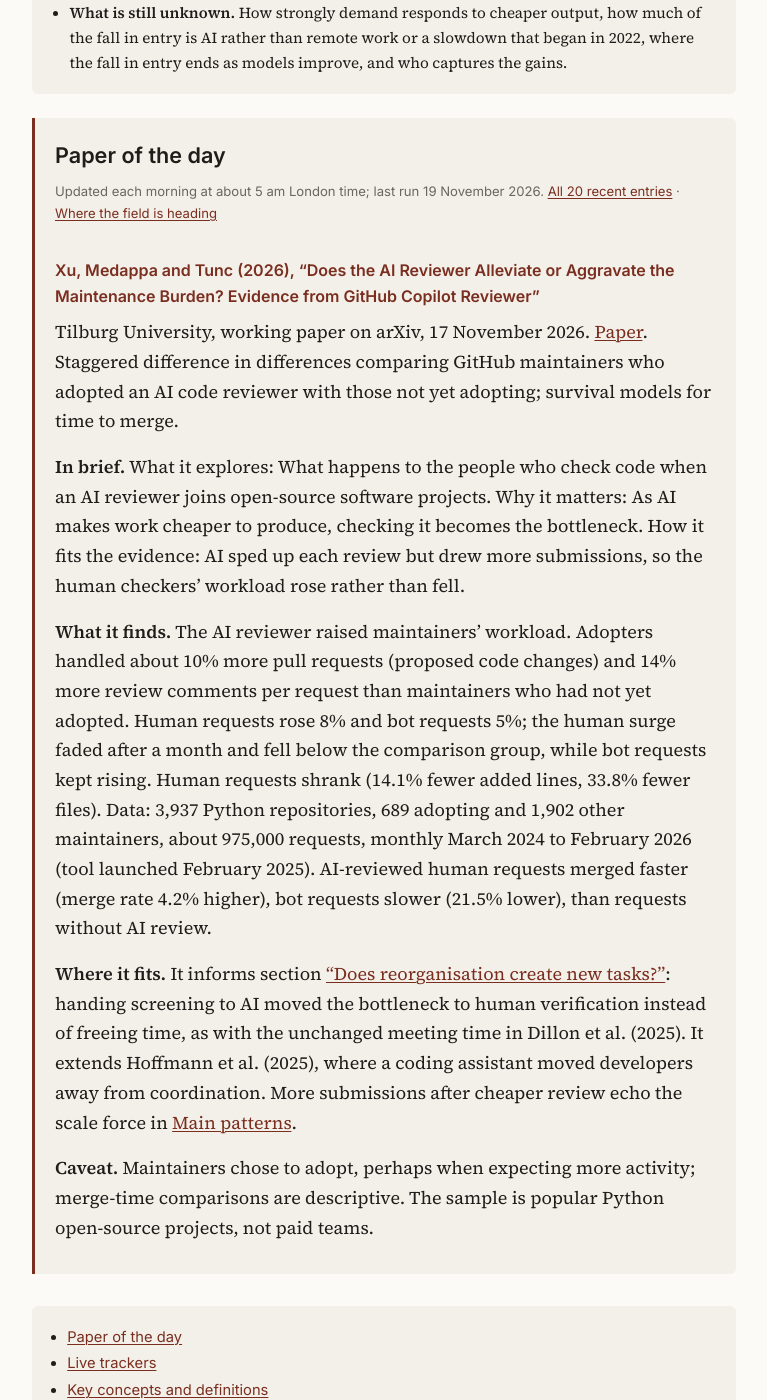
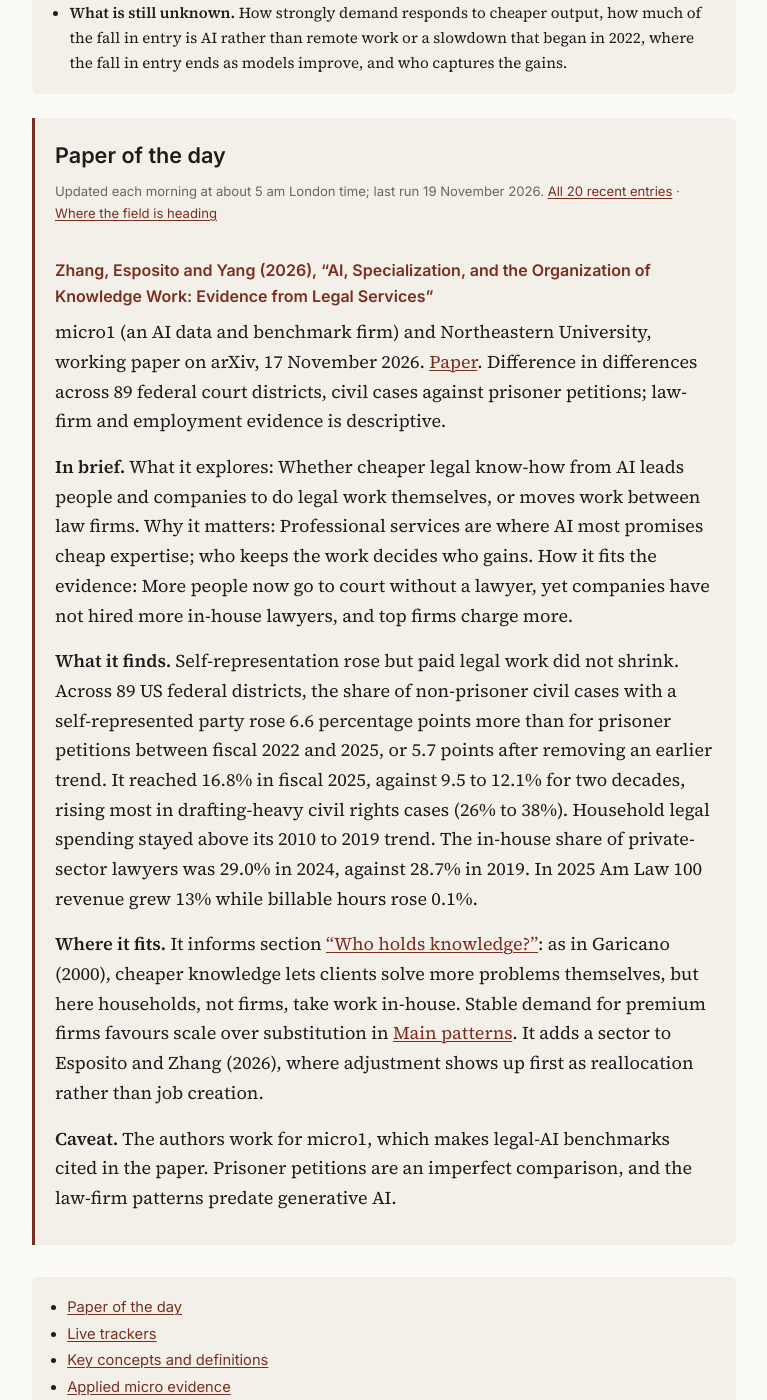
Before and after one commit to ajoly35/gen-ai-living-review, a Jekyll site: the page built from index.md, in a window 1280 px wide and 1400 px high, scrolled down 1069 px. Shown: the whole window, without its empty margins (256-1023 px from the left). Built offline with Jekyll 4.4.1, drawn with Linux system fonts in a browser that asks for light colours; our own code applies the rules of GitHub Pages for plain Markdown files; some of the changed text lies outside the part shown.

Commit message:
Latest research: Zhang, Esposito and Yang (2026)
Co-Authored-By: Claude Opus 5.5 <noreply@anthropic.com>
Claude-Session: https://claude.ai/code/session_01G6bx5RBt14zTmJ1TuHxRPH

```diff
--- a/_includes/latest.md
+++ b/_includes/latest.md
@@ -1,4 +1,20 @@
 New papers on AI and labour markets and AI and growth, newest first, each placed against the review below. Every figure is checked against the paper itself.
+
+### Zhang, Esposito and Yang (2026), "AI, Specialization, and the Organization of Knowledge Work: Evidence from Legal Services"
+<!-- kind: paper -->
+
+micro1 (an AI data and benchmark firm) and Northeastern University, working paper on arXiv, 17 November 2026. [Paper](https://arxiv.org/abs/2611.23354). Difference in differences across 89 federal court districts, civil cases against prisoner petitions; law-firm and employment evidence is descriptive.
+
+**In brief.**
+What it explores: Whether cheaper legal know-how from AI leads people and companies to do legal work themselves, or moves work between law firms.
+Why it matters: Professional services are where AI most promises cheap expertise; who keeps the work decides who gains.
+How it fits the evidence: More people now go to court without a lawyer, yet companies have not hired more in-house lawyers, and top firms charge more.
+
+**What it finds.** Self-representation rose but paid legal work did not shrink. Across 89 US federal districts, the share of non-prisoner civil cases with a self-represented party rose 6.6 percentage points more than for prisoner petitions between fiscal 2022 and 2025, or 5.7 points after removing an earlier trend. It reached 16.8% in fiscal 2025, against 9.5 to 12.1% for two decades, rising most in drafting-heavy civil rights cases (26% to 38%). Household legal spending stayed above its 2010 to 2019 trend. The in-house share of private-sector lawyers was 29.0% in 2024, against 28.7% in 2019. In 2025 Am Law 100 revenue grew 13% while billable hours rose 0.1%.
+
+**Where it fits.** It informs section [“Who holds knowledge?”](#who-holds-knowledge): as in Garicano (2000), cheaper knowledge lets clients solve more problems themselves, but here households, not firms, take work in-house. Stable demand for premium firms favours scale over substitution in [Main patterns](#main-patterns). It adds a sector to Esposito and Zhang (2026), where adjustment shows up first as reallocation rather than job creation.
+
+**Caveat.** The authors work for micro1, which makes legal-AI benchmarks cited in the paper. Prisoner petitions are an imperfect comparison, and the law-firm patterns predate generative AI.
 
 ### Xu, Medappa and Tunc (2026), "Does the AI Reviewer Alleviate or Aggravate the Maintenance Burden? Evidence from GitHub Copilot Reviewer"
 <!-- kind: paper -->
@@ -268,13 +284,3 @@ GovAI, arXiv 2610.33447, 24 October 2026. [Paper](https://arxiv.org/abs/2610.334
 **Where it fits.** Replaces the scalar research-efficiency units of Eth and Davidson (2025) and Davidson and Houlden (2025) with tasks, and finds inference efficiency, not capability, is the likely constraint (companion review). It also turns the time-horizon trend the review uses (Kwa et al. 2025; [Main patterns](#main-patterns)) into a share of tasks automated per doubling.
 
 **Caveat.** The 49% is not a probability: the inputs come from short series and a few open-weight models, and compute is held fixed, so this is a software-only explosion.
-
-### Bianchini and Coroama (2026), "LLMs and the Organization of Scientific Work"
-
-BETA, University of Strasbourg, arXiv 2611.02996, 2 November 2026. [Paper](https://arxiv.org/abs/2611.02996). Event study around ChatGPT's release against the 2018 to 2021 trend; every team was exposed at once, so no untreated group.
-
-**What it finds.** Since ChatGPT, research teams spread each task across fewer members, and each member does a narrower set of tasks. In contribution statements for 117,211 PLOS ONE papers (2018 to 2025), the share of a team credited with ideation is 2.6 percentage points below its 2022 level by 2025, writing 2.7 points and coordination 1.4 points lower, reversing a rising pre-2022 trend. The change comes from newly formed teams, about 90% of papers; teams that had published together before show no significant break.
-
-**Where it fits.** Extends Hoffmann et al. (2025), where a coding assistant moved developers away from coordinating others, to whole teams: one person covers inputs that used to need several (section [“Who holds knowledge?”](#who-holds-knowledge)). Reorganisation happens when teams form, not within existing ones, consistent with the inertia and reorganisation costs in Dillon et al. (2025) and Bergeaud and Bunel (2026) (section [“Does reorganisation create new tasks?”](#does-reorganisation-create-new-tasks)).
-
-**Caveat.** Year comparisons cannot separate ChatGPT from other post-2022 changes, such as the end of pandemic disruption; statements record who took part, not how much.
--- a/_includes/references-latest.md
+++ b/_includes/references-latest.md
@@ -3,8 +3,6 @@ Aghion, Philippe, Benjamin F. Jones, and Charles I. Jones. 2019. “Artificial I
 Bank of England. 2026. *Monetary Policy Report*. November. [Link](https://www.bankofengland.co.uk/-/media/boe/files/monetary-policy-report/2026/november/monetary-policy-report-november-2026.pdf).
 
 Barwick, Panle Jia, Lu Fang, Jinhan Liu, Huilan Xu, and Zhe Yuan. 2026. *AI as Shared Business Infrastructure: Firm Growth and the Distribution of Gains*. Working Paper No. 36003. NBER. [Link](https://www.nber.org/papers/w36003).
-
-Bianchini, Stefano, and Georgiana-Ioana Coroama. 2026. *LLMs and the Organization of Scientific Work*. arXiv:2611.02996. [Link](https://arxiv.org/abs/2611.02996).
 
 Björkegren, Daniel, David Lagakos, and Mitchell VanVuren. 2026. *Will AI Growth Reach the Developing World?* Working Paper No. 36035. NBER. [Link](https://www.nber.org/papers/w36035).
 
@@ -48,4 +46,6 @@ Xu, Feiyang, Poonacha K. Medappa, and Murat M. Tunc. 2026. *Does the AI Reviewer
 
 Yang, Longqi, David Holtz, Sonia Jaffe, Siddharth Suri, Shilpi Sinha, Jeffrey Weston, Connor Joyce, Neha Shah, Kevin Sherman, Brent Hecht, and Jaime Teevan. 2022. “The Effects of Remote Work on Collaboration among Information Workers.” *Nature Human Behaviour* 6: 43–54.
 
+Zhang, Liu, Mark Esposito, and Isabel Yang. 2026. *AI, Specialization, and the Organization of Knowledge Work: Evidence from Legal Services*. arXiv:2611.23354. [Link](https://arxiv.org/abs/2611.23354).
+
 Zhao, Dora, Lin Ai, Pranav Khadpe, Siddharth Suri, and Scott Counts. 2026. *AI Exposure and the Changing Responsibilities in Job Postings*. arXiv:2611.09870. [Link](https://arxiv.org/abs/2611.09870).
--- a/briefs/concepts.yml
+++ b/briefs/concepts.yml
@@ -52,6 +52,7 @@
 - key: gdp-misses
   title: "What the growth figures cannot see"
   paper: "Imas and Moll (2026)"
+  last: 2026-11-19
 - key: expectations-gap
   title: "Why people expect more job loss than the data show"
   paper: "Sacher et al. (2026), The AI Expectations Gap"
```
Also changed, not shown: _includes/fr/latest.md (+16 -10 lines), briefs/2026-11-19.md (added, +60 -0 lines), briefs/fr/2026-11-19.md (added, +60 -0 lines).
